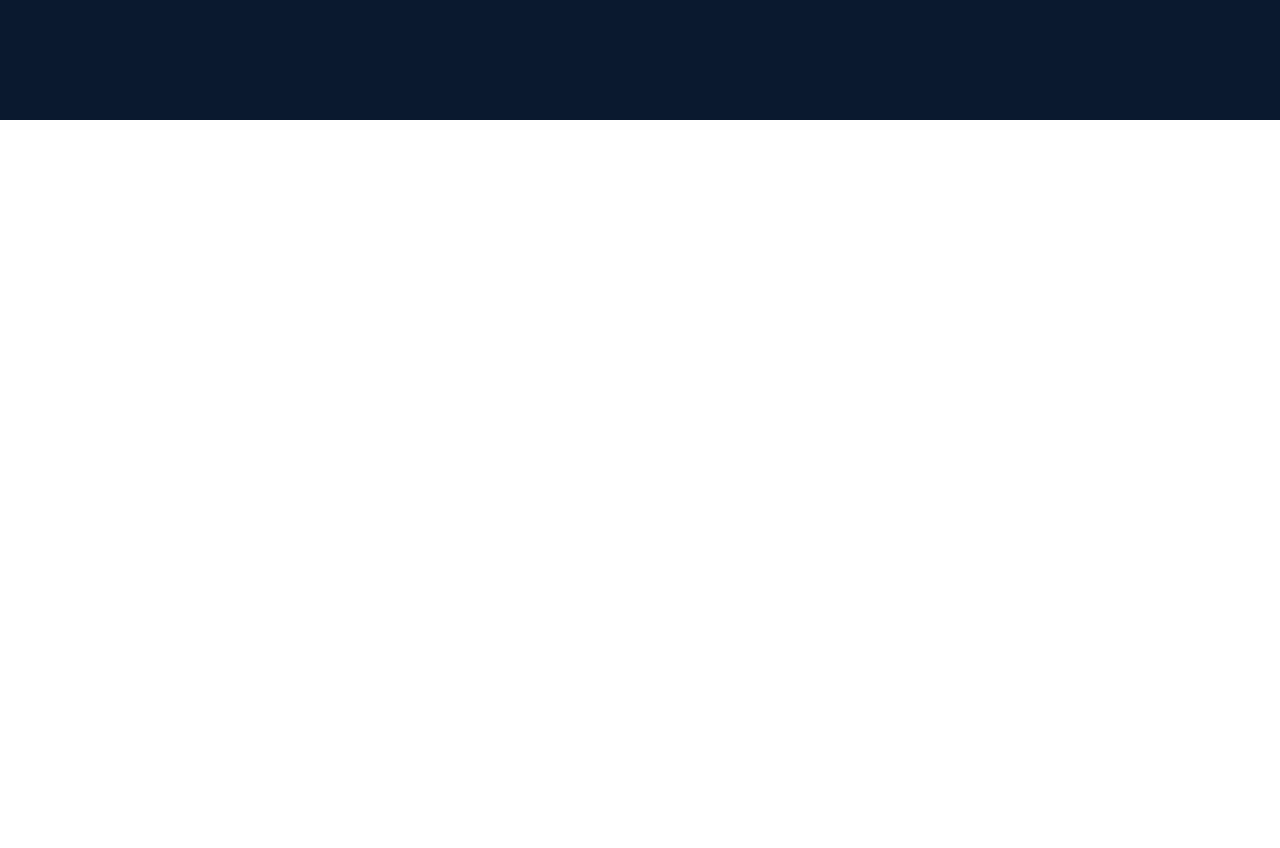
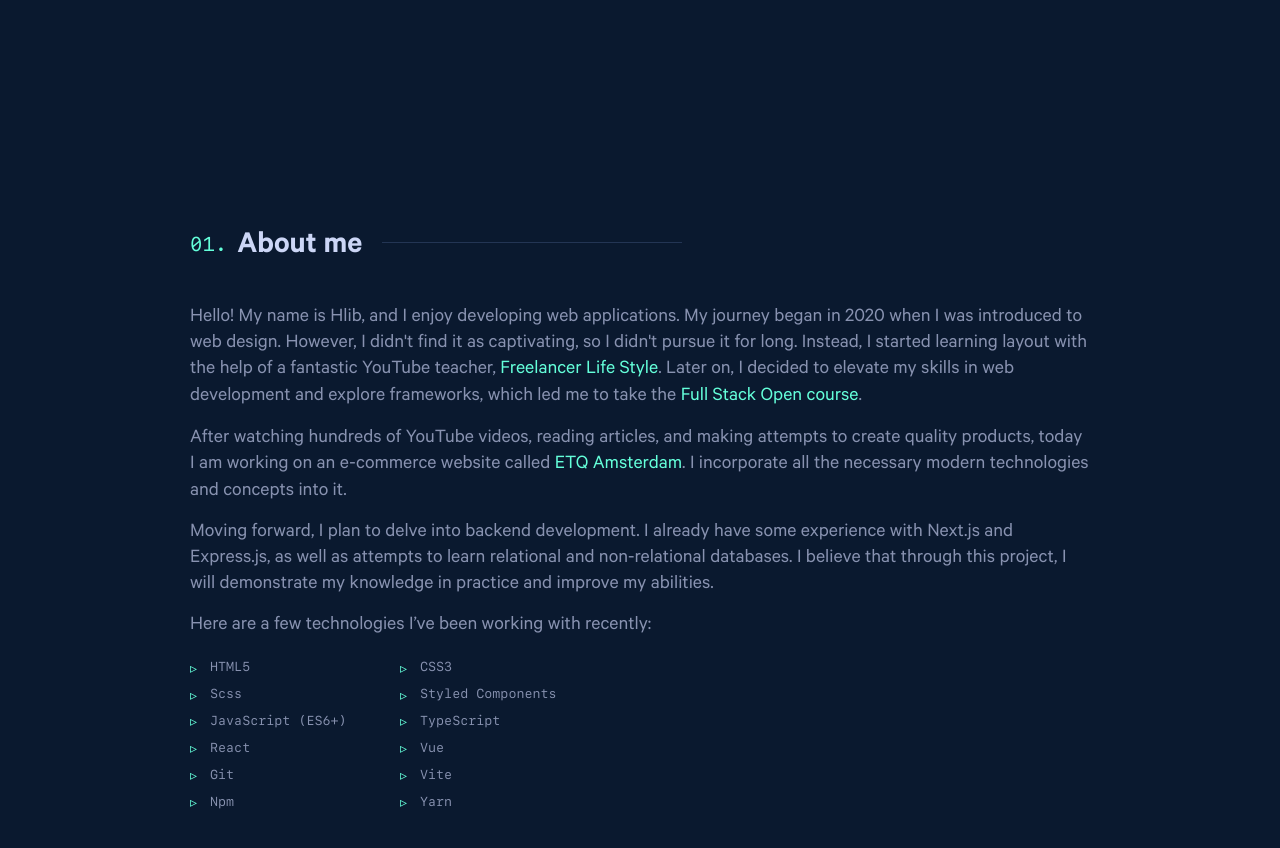
Before and after one commit to hlibsuprun/portfolio, a Vue app: page / in a window 1280 px wide. Shown: the part 680-1528 px from the top of the page. Before the commit the page ends 800 px from the top, so only its background shows below. Built offline with nearby package versions, Linux system fonts and the light colour scheme.

Commit message:
feat: add SectionAbout component

```diff
--- a/src/App.vue
+++ b/src/App.vue
@@ -6,6 +6,7 @@ import WelcomeSpinner from './components/WelcomeSpinner.vue'
 import SocialMedia from "@/components/SideSocial.vue";
 import Email from "@/components/SideEmail.vue";
 import SectionHero from "@/components/SectionHero.vue";
+import SectionAbout from "@/components/SectionAbout.vue";
 
 let welcome = ref(true)
 setTimeout(() => {
@@ -33,6 +34,7 @@ watch(isOpenMobileMenu, (isOpen) => {
         @click="() => isOpenMobileMenu && (isOpenMobileMenu = !isOpenMobileMenu)"
     >
       <SectionHero/>
+      <SectionAbout v-scrollanimation/>
     </main>
   </div>
 </template>
@@ -40,15 +42,31 @@ watch(isOpenMobileMenu, (isOpen) => {
 <style lang="scss" scoped>
 @import '@/assets/styles/variables.scss';
 
+.before-enter {
+  opacity: 0;
+  transform: matrix3d(1, 0, 0, 0, 0, 1, 0, 0, 0, 0, 1, 0, 0, 20, 0, 1);
+}
+
+.enter {
+  visibility: visible;
+  opacity: 1;
+  transform: matrix3d(1, 0, 0, 0, 0, 1, 0, 0, 0, 0, 1, 0, 0, 0, 0, 1);
+  transition: opacity 0.5s $easing 0.2s, transform 0.5s $easing 0.2s;
+}
+
 .main {
   min-height: 100vh;
+  max-height: 100%;
   padding: 0px 150px;
 
-  &.blur > * {
+  &.blur, &.blur > * {
     filter: blur(5px) brightness(0.7);
     transition: $transition;
+    user-select: none;
+  }
+
+  &.blur > * {
     pointer-events: none;
-    user-select: none;
   }
 }
 
@@ -57,7 +75,6 @@ watch(isOpenMobileMenu, (isOpen) => {
     padding: 0px 100px;
   }
 }
-
 
 @media (max-width: 768px) {
   .main {
@@ -70,5 +87,4 @@ watch(isOpenMobileMenu, (isOpen) => {
     padding: 0px 25px;
   }
 }
-
 </style>
--- a/src/assets/styles/global.scss
+++ b/src/assets/styles/global.scss
@@ -25,12 +25,20 @@ body {
   color: $slate;
   font-family: $font-sans;
   font-size: $fz-xl;
+  line-height: 1.3;
 }
 
 @media (max-width: 480px) {
   body {
     font-size: $fz-lg;
   }
+}
+
+h1, h2, h3, h4, h5, h6 {
+  margin: 0px 0px 10px;
+  font-weight: 600;
+  color: $lightest-slate;
+  line-height: 1.1;
 }
 
 a:focus-visible {
@@ -50,13 +58,108 @@ section {
   }
 }
 
-
 @media (max-width: 768px) {
   section {
     padding: 80px 0px;
   }
 }
 
+/* CLASSES */
+.numbered-title {
+  display: flex;
+  -webkit-box-align: center;
+  align-items: center;
+  position: relative;
+  margin: 10px 0px 40px;
+  width: 100%;
+  font-size: clamp(26px, 5vw, $fz-heading);
+  white-space: nowrap;
+
+  &::before {
+    position: relative;
+    bottom: 4px;
+    counter-increment: section 1;
+    content: "0" counter(section) ".";
+    margin-right: 10px;
+    color: $green;
+    font-family: $font-mono;
+    font-size: clamp($fz-md, 3vw, $fz-xl);
+    font-weight: 400
+  }
+
+  &::after {
+    content: "";
+    display: block;
+    position: relative;
+    top: -5px;
+    width: 300px;
+    height: 1px;
+    margin-left: 20px;
+    background-color: $lightest-navy;
+  }
+}
+
+@media (max-width: 480px) {
+  .numbered-heading {
+    &::before {
+      margin-bottom: -3px;
+      margin-right: 5px;
+    }
+  }
+}
+
+@media (max-width: 600px) {
+  .numbered-heading {
+    &::after {
+      margin-left: 10px;
+    }
+  }
+}
+
+@media (max-width: 768px) {
+  .numbered-heading {
+    &::after {
+      width: 100%;
+    }
+  }
+}
+
+@media (max-width: 1080px) {
+  .numbered-heading {
+    &::after {
+      width: 200px;
+    }
+  }
+}
+
+.highlighted {
+  display: inline-block;
+  position: relative;
+  color: $green;
+  transition: $transition;
+
+  &::after {
+    position: relative;
+    bottom: 0.37em;
+    content: "";
+    display: block;
+    width: 0px;
+    height: 1px;
+    background-color: $green;
+    opacity: 0.5;
+    transition: $transition;
+  }
+
+  &:hover, &:active {
+    outline: 0px;
+
+    &::after {
+      width: 100%;
+    }
+  }
+}
+
+/* ANIMATIONS */
 .fade-enter-done {
   transition: $transition;
   opacity: 0;
--- a/src/components/NavBar.vue
+++ b/src/components/NavBar.vue
@@ -57,7 +57,7 @@ window.addEventListener('scroll', () => {
             <a href="#about" class="nav__link">About</a>
           </li>
           <li class="nav__item fadedown-enter-done" style="animation-delay: 100ms;" @click="closeMobileMenu">
-            <a href="#projects" class="nav__link">Projects</a>
+            <a href="#projects" class="nav__link">Work</a>
           </li>
           <li class="nav__item fadedown-enter-done" style="animation-delay: 200ms;" @click="closeMobileMenu">
             <a href="#contact" class="nav__link">Contact</a>
--- /dev/null
+++ b/src/components/SectionAbout.vue
@@ -0,0 +1,101 @@
+<script setup>
+</script>
+
+<template>
+  <section id="about" class="about">
+    <h2 class="about__title numbered-title">About me</h2>
+    <div class="about__content">
+      <div class="about__paragraphs">
+        <p>
+          Hello! My name is Hlib, and I enjoy developing web applications. My journey began
+          in 2020 when I was introduced to web design. However, I didn't find it as captivating, so I didn't pursue it
+          for
+          long. Instead, I started learning layout with the help of a fantastic YouTube teacher,
+          <a href="https://www.youtube.com/@FreelancerLifeStyle" target="_blank" class="highlighted">Freelancer
+            Life Style</a>. Later on, I decided to elevate my skills in web development and explore frameworks, which
+          led me
+          to
+          take the <a href="https://fullstackopen.com/en/" target="_blank" class="highlighted">Full Stack Open
+          course</a>.
+        </p>
+        <p>
+          After watching hundreds of YouTube videos, reading articles, and making attempts to create quality products,
+          today I am working on an e-commerce website called <a href="https://etq-amsterdam-hlibsuprun.vercel.app/"
+                                                                target="_blank" class="highlighted">ETQ Amsterdam</a>. I
+          incorporate all the necessary modern
+          technologies and concepts into it.
+        </p>
+        <p>
+          Moving forward, I plan to delve into backend development. I already have some experience with Next.js and
+          Express.js, as well as attempts to learn relational and non-relational databases. I believe that through this
+          project, I will demonstrate my knowledge in practice and improve my abilities.
+        </p>
+        <p>
+          Here are a few technologies I’ve been working with recently:
+        </p>
+      </div>
+      <ul class="about__skills">
+        <li class="about__skill">HTML5</li>
+        <li class="about__skill">CSS3</li>
+        <li class="about__skill">Scss</li>
+        <li class="about__skill">Styled Components</li>
+        <li class="about__skill">JavaScript (ES6+)</li>
+        <li class="about__skill">TypeScript</li>
+        <li class="about__skill">React</li>
+        <li class="about__skill">Vue</li>
+        <li class="about__skill">Git</li>
+        <li class="about__skill">Vite</li>
+        <li class="about__skill">Npm</li>
+        <li class="about__skill">Yarn</li>
+      </ul>
+    </div>
+  </section>
+</template>
+
+<style scoped lang="scss">
+@import '@/assets/styles/variables.scss';
+
+.about {
+  max-width: 900px;
+
+  &__title {
+  }
+
+  &__content {
+  }
+
+  &__paragraphs {
+    display: flex;
+    flex-direction: column;
+    gap: 15px;
+  }
+
+  &__skills {
+    display: grid;
+    grid-template-columns: repeat(2, minmax(140px, 200px));
+    gap: 0px 10px;
+    margin: 20px 0px 0px;
+    padding: 0px;
+    overflow: hidden;
+  }
+
+  &__skill {
+    position: relative;
+    display: flex;
+    align-items: center;
+    margin-bottom: 10px;
+    padding-left: 20px;
+    font-family: $font-mono;
+    font-size: $fz-xs;
+
+    &::before {
+      content: "▹";
+      position: absolute;
+      left: 0px;
+      color: $green;
+      font-size: $fz-sm;
+      line-height: 12px;
+    }
+  }
+}
+</style>
--- a/src/components/SectionHero.vue
+++ b/src/components/SectionHero.vue
@@ -6,20 +6,19 @@
     <div class="fadeup-enter-done" style="transition-delay: 100ms;">
       <h1 class="hero__title">Hi, my name is</h1>
     </div>
-    <div class="fadeup-enter-done" style="transition-delay: 200ms;">
+    <div class="fadeup-enter-done" style="transition-delay: 275ms;">
       <h2 class="hero__subtitle">Hlib Suprun.</h2>
     </div>
-    <div class="fadeup-enter-done" style="transition-delay: 300ms;">
+    <div class="fadeup-enter-done" style="transition-delay: 450ms;">
       <h3 class="hero__subtitle">I develop web applications.</h3>
     </div>
-    <div class="fadeup-enter-done" style="transition-delay: 400ms;">
+    <div class="fadeup-enter-done" style="transition-delay: 625ms;">
       <p class="hero__paragraph">
-        As a student, I possess a strong desire to develop my coding skills and advance my career in the field. I am
-        committed to constantly improving my abilities and knowledge, as I strive to become a proficient programmer.
-        My passion for programming fuels my determination to succeed in the industry.
+        I am a student whose path in programming has been since childhood, so I strive to become more experienced in
+        this industry and I am confident that my passion will help me achieve success in the field.
       </p>
     </div>
-    <div class="fadeup-enter-done" style="transition-delay: 500ms;">
+    <div class="fadeup-enter-done" style="transition-delay: 800ms;">
       <a href="#about" class="hero__button">
         Learn more about me
       </a>
--- a/src/components/SideEmail.vue
+++ b/src/components/SideEmail.vue
@@ -2,7 +2,7 @@
 </script>
 
 <template>
-  <div class="email fade-enter-done" style="animation-delay: 600ms">
+  <div class="email fade-enter-done" style="animation-delay: 975ms">
     <a
         href="mailto:hlibsuprun@gmail.com"
         class="email__link">
--- a/src/components/SideSocial.vue
+++ b/src/components/SideSocial.vue
@@ -3,7 +3,7 @@ import BaseIcon from "@/components/Base/BaseIcon.vue";
 </script>
 
 <template>
-  <div class="social fade-enter-done" style="animation-delay: 600ms">
+  <div class="social fade-enter-done" style="animation-delay: 975ms">
     <div class="social__list">
       <li class="social__item">
         <a href="https://github.com/hlibsuprun" class="social__link" target="_blank">
--- /dev/null
+++ b/src/directives/scroll-animation.js
@@ -0,0 +1,14 @@
+const animatedScrollObserver = new IntersectionObserver((entries) => {
+    entries.forEach((entry) => {
+        if (entry.isIntersecting) {
+            entry.target.classList.remove("before-enter")
+            entry.target.classList.add("enter")
+            animatedScrollObserver.unobserve(entry.target)
+        }
+    })
+})
+
+export default function (el)  {
+    el.classList.add('before-enter')
+    animatedScrollObserver.observe(el)
+}
--- a/src/main.js
+++ b/src/main.js
@@ -2,5 +2,6 @@ import { createApp } from 'vue'
 
 import './style.scss'
 import App from './App.vue'
+import ScrollAnimation from "@/directives/scroll-animation.js";
 
-createApp(App).mount('#app')
+createApp(App).directive('scrollanimation', ScrollAnimation).mount('#app')
```
